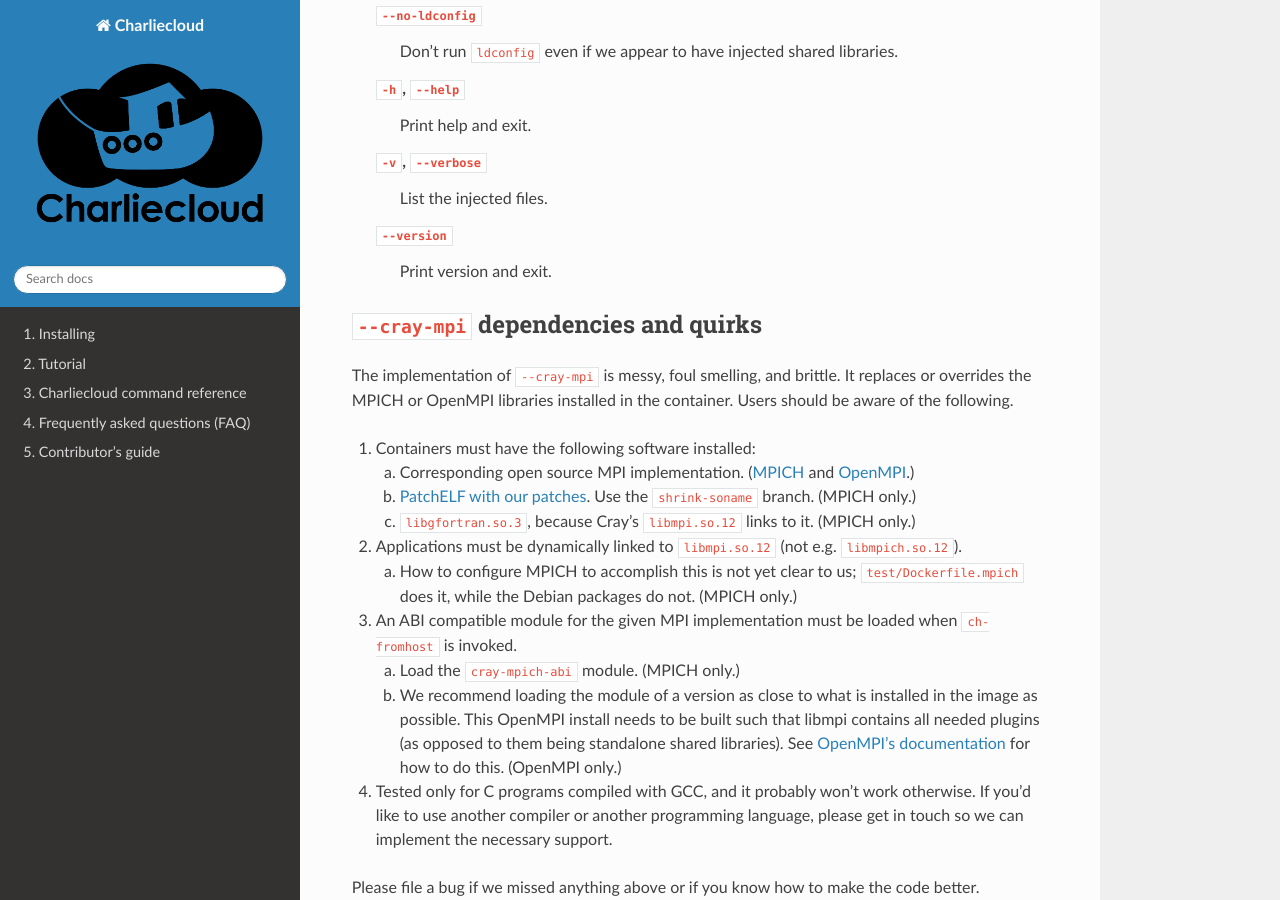
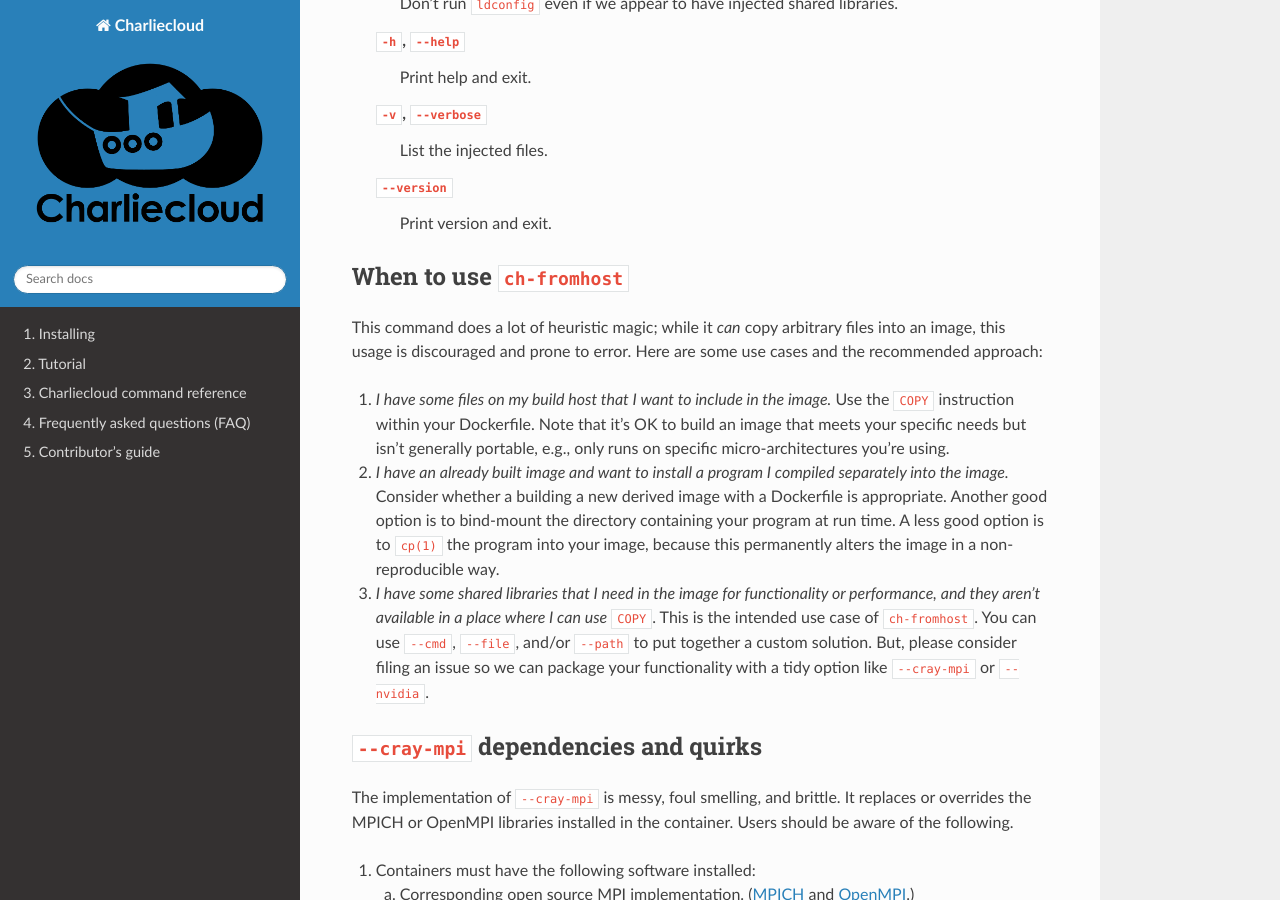
Before and after one commit to hpc/charliecloud, a Sphinx documentation site: the page built from doc/ch-fromhost.rst, in a window 1280 px wide and 900 px high, scrolled down 1840 px. Built offline with Sphinx 7.4.7 and the Read the Docs theme 2.0.0, drawn with Linux system fonts in a browser that asks for light colours; some of the changed text lies outside the part shown.

Commit message:
revise per feedback

```diff
--- a/doc/ch-fromhost_desc.rst
+++ b/doc/ch-fromhost_desc.rst
@@ -11,21 +11,18 @@
 
 .. note::
 
-   This command does a lot of heuristic magic; it is not a general file
-   copy-to-image tool. For that, the best practice is :code:`COPY` instruction
-   within your Dockerfile. :code:`cp(1)` into an unpacked image will also work
-   but is discouraged.
-
-   It is known to be somewhat buggy. Please report any issues you find, so we
-   can fix them!
+   This command is experimental. Features may be incomplete and/or buggy.
+   Please report any issues you find, so we can fix them!
 
 Inject files from the host into the Charliecloud image directory
 :code:`IMGDIR`.
 
-The purpose of this command is to provide host-specific files, such as GPU
-libraries, to a container. It should be run after :code:`ch-tar2dir` and
-before :code:`ch-run`. After invocation, the image is no longer portable to
-other hosts.
+The purpose of this command is to inject files into a container image that are
+necessary to run the container on a specific host; e.g., GPU libraries that
+are tied to a specific kernel version. **It is not a general copy-to-image
+tool**; see further discussion on use cases below. It should be run after
+:code:`ch-tar2dir` and before :code:`ch-run`. After invocation, the image is
+no longer portable to other hosts.
 
 Injection is not atomic; if an error occurs partway through injection, the
 image is left in an undefined state. Injection is currently implemented using
@@ -95,6 +92,34 @@
 
   :code:`--version`
     Print version and exit.
+
+
+When to use :code:`ch-fromhost`
+===============================
+
+This command does a lot of heuristic magic; while it *can* copy arbitrary
+files into an image, this usage is discouraged and prone to error. Here are
+some use cases and the recommended approach:
+
+1. *I have some files on my build host that I want to include in the image.*
+   Use the :code:`COPY` instruction within your Dockerfile. Note that it's OK
+   to build an image that meets your specific needs but isn't generally
+   portable, e.g., only runs on specific micro-architectures you're using.
+
+2. *I have an already built image and want to install a program I compiled
+   separately into the image.* Consider whether a building a new derived image
+   with a Dockerfile is appropriate. Another good option is to bind-mount the
+   directory containing your program at run time. A less good option is to
+   :code:`cp(1)` the program into your image, because this permanently alters
+   the image in a non-reproducible way.
+
+3. *I have some shared libraries that I need in the image for functionality or
+   performance, and they aren't available in a place where I can use*
+   :code:`COPY`. This is the intended use case of :code:`ch-fromhost`. You can
+   use :code:`--cmd`, :code:`--file`, and/or :code:`--path` to put together a
+   custom solution. But, please consider filing an issue so we can package
+   your functionality with a tidy option like :code:`--cray-mpi` or
+   :code:`--nvidia`.
 
 
 :code:`--cray-mpi` dependencies and quirks
```
Also changed, not shown: 1 other file.
